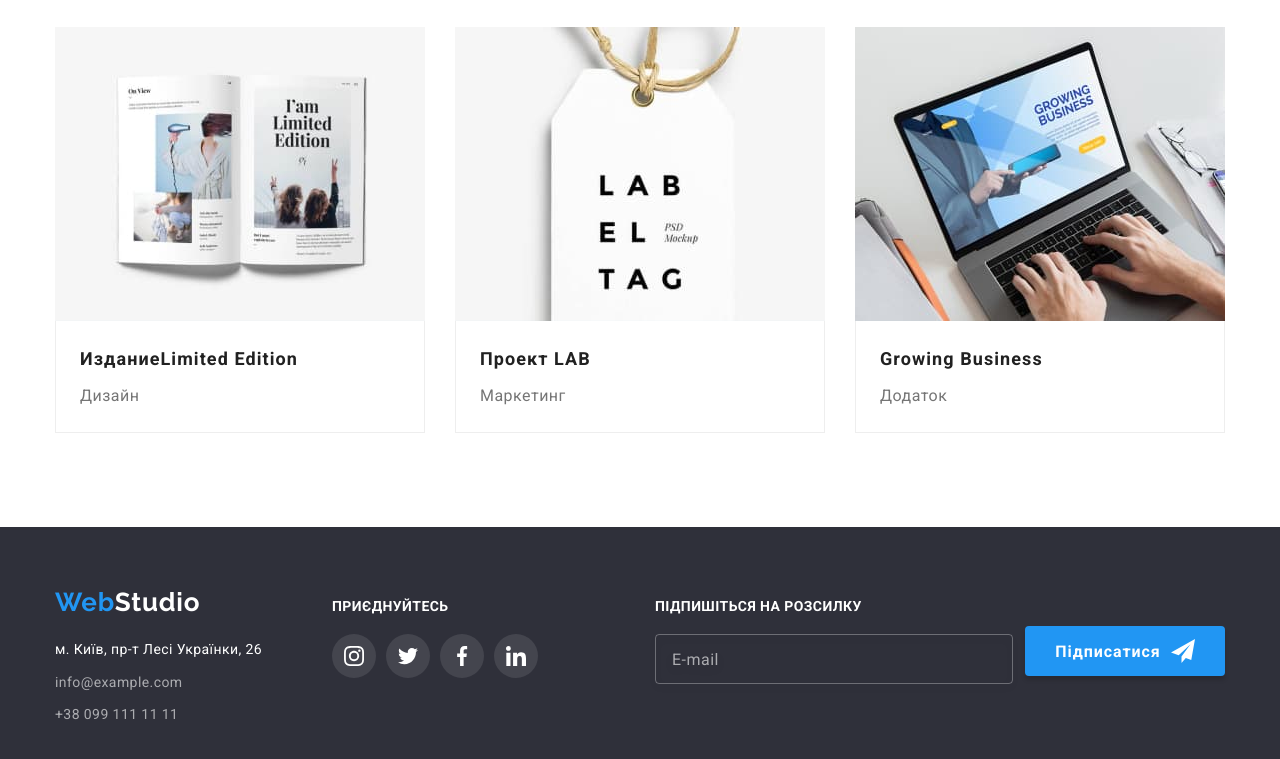
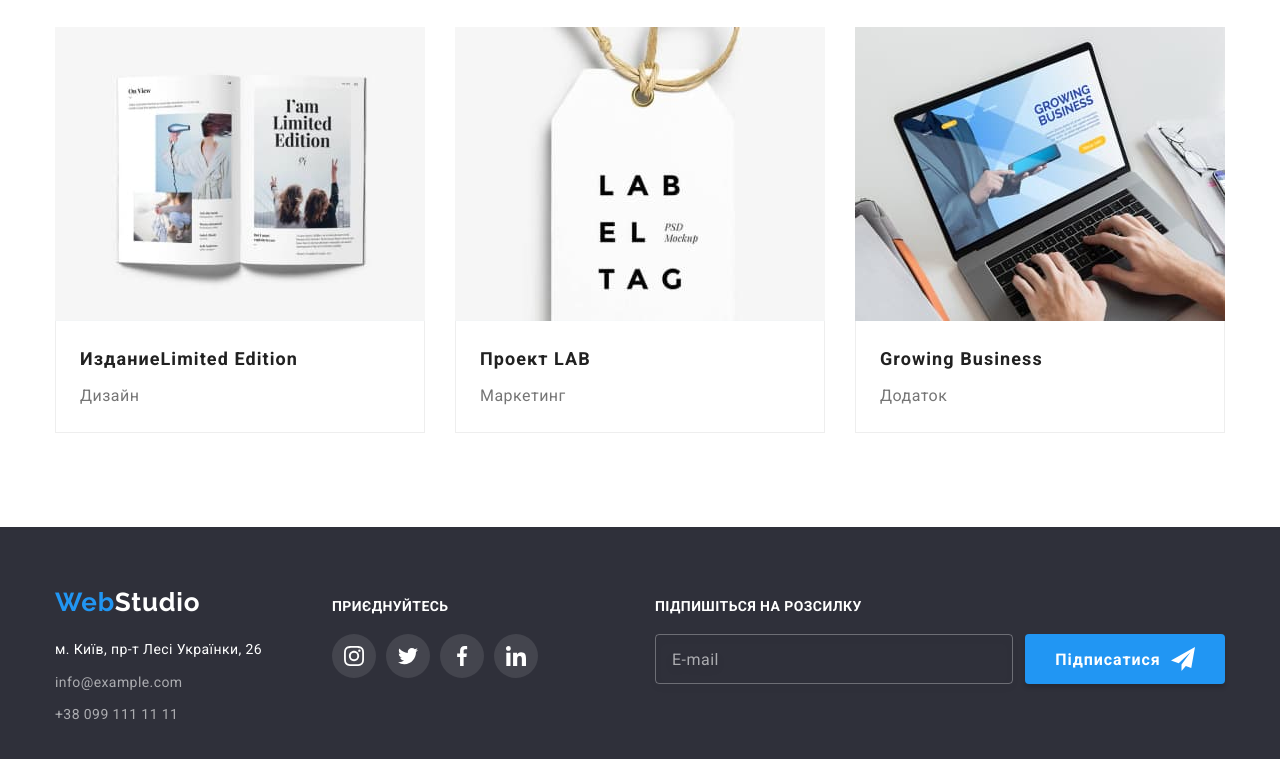
Before and after one commit to MarinaUser/goit-markup-hw-08, a plain HTML site: page portfolio.html in a window 1280 px wide. Shown: the part 1106-1865 px from the top of the page. Drawn offline with nearby package versions, Linux system fonts and the light colour scheme.

Commit message:
fixid footer form

```diff
--- a/sass/components/_footer-form.scss
+++ b/sass/components/_footer-form.scss
@@ -8,7 +8,7 @@
    }
    @media screen and (min-width: 1200px) {
     display: flex;
-    align-items: center;
+    align-items: flex-end;
      flex-wrap: nowrap;
      justify-content: end;
    gap: 0;
@@ -22,6 +22,7 @@
     // margin-right: 12px;
     @media screen and (min-width: 1200px) {
       text-align: start;
+      margin-right: 12px;
     }
 
   }
@@ -60,7 +61,7 @@
   @media screen and (min-width: 1200px) {
       width: 358px;
       height: 50px;
-      margin-right: 12px;
+     margin-bottom: 0;
   }
 
   }
```
Also changed, not shown: css/main.css, css/main.min.css, 2 other files.
